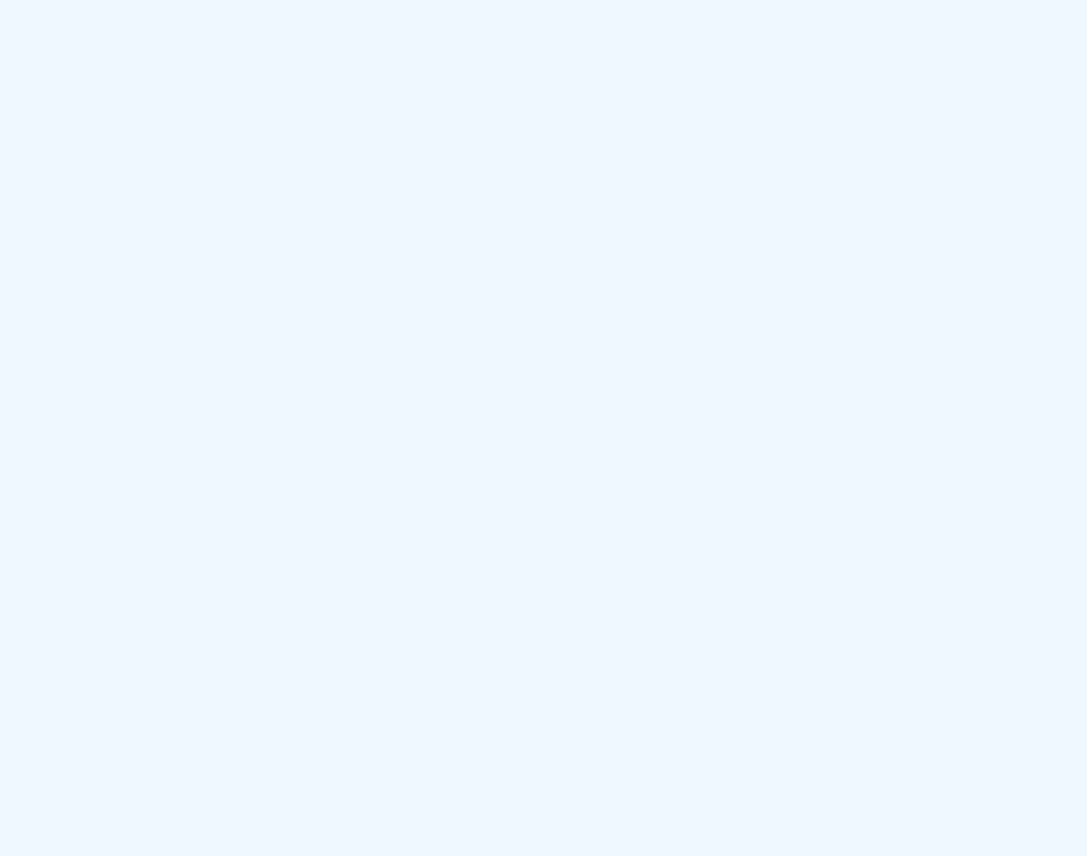
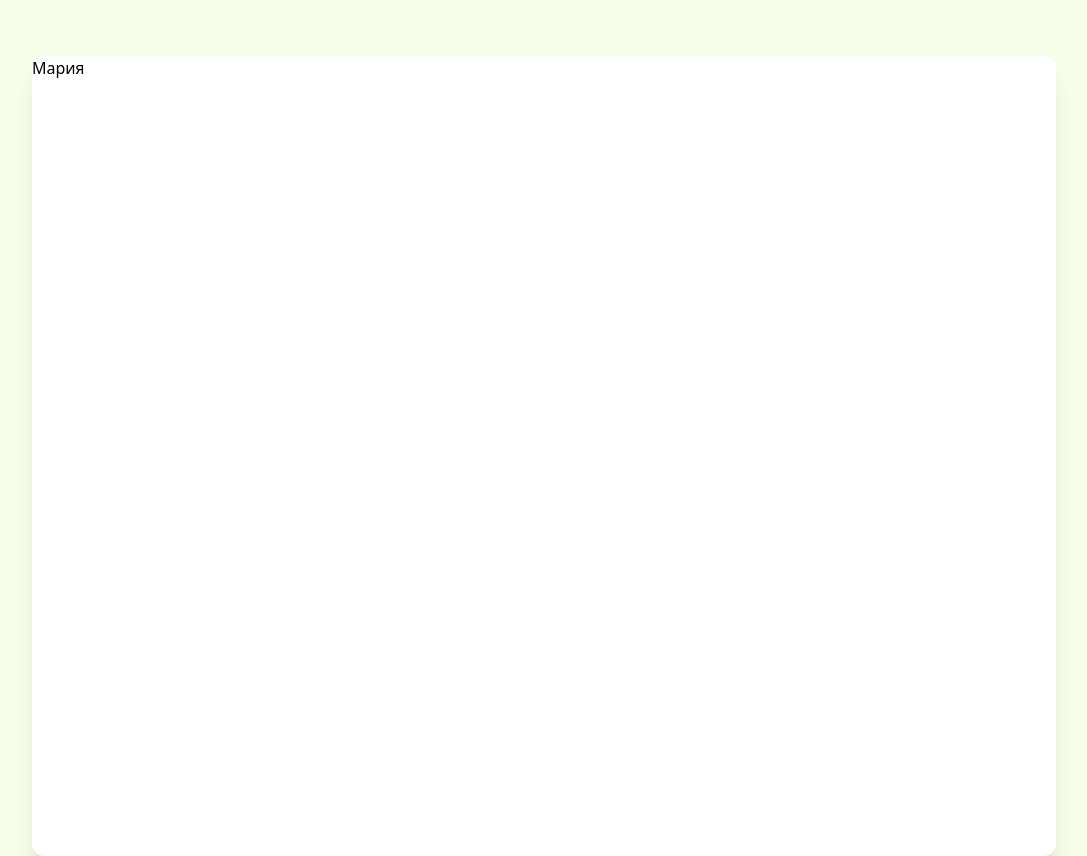
Before and after one commit to MariaMantusova/sneakers-shop, a Vue app: page / in a window 1280 px wide. Shown: the whole page, without its empty margins (96-1183 px from the left). Before the commit the page ends 800 px from the top, so only its background shows below. Built offline with nearby package versions, Linux system fonts and the light colour scheme.

Commit message:
g feat: add wrapper

```diff
--- a/src/App.vue
+++ b/src/App.vue
@@ -1,5 +1,9 @@
 <script setup></script>
 
-<template></template>
+<template>
+  <div>
+    <h1 class="bg-white w-4/5 m-auto h-screen rounded-xl shadow-xl mt-14">Мария</h1>
+  </div>
+</template>
 
 <style scoped></style>
--- a/src/assets/main.css
+++ b/src/assets/main.css
@@ -3,8 +3,5 @@
 @tailwind utilities;
 
 body {
-  margin: 0;
-  padding: 0;
-  color: black;
-  background-color: aliceblue;
+  background-color: rgb(247, 254, 231);
 }
```
